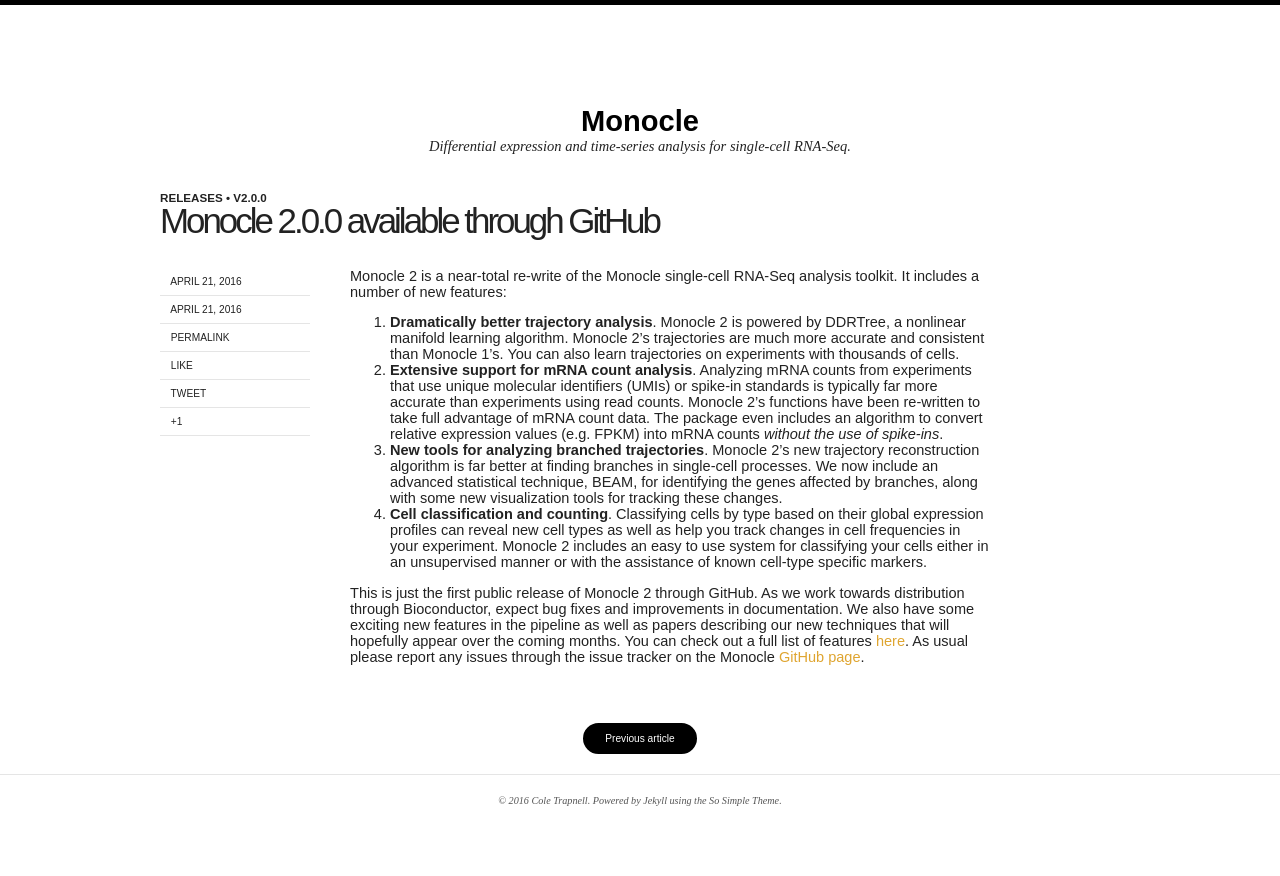
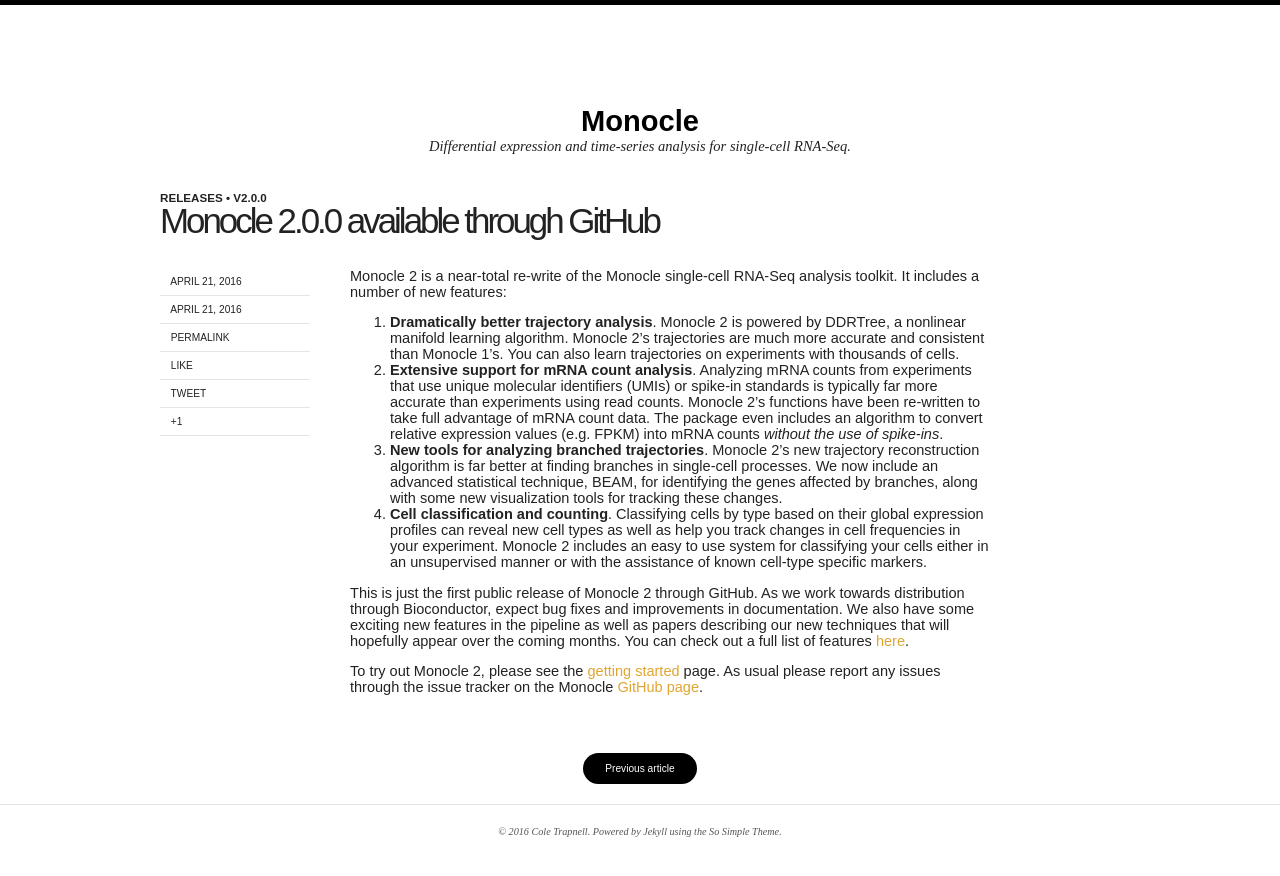
Before and after one commit to cole-trapnell-lab/monocle-release, a Jekyll site: the page built from _posts/2016-04-21-v2.0.0.md, in a window 1280 px wide. Shown: the top 876 px of the page. Built offline with Jekyll 4.4.1, drawn with Linux system fonts in a browser that asks for light colours; nearby versions of some CDN libraries.

Commit message:
updated the news post about Monocle 2 to point users to the install instructions

```diff
--- a/_posts/2016-04-21-v2.0.0.md
+++ b/_posts/2016-04-21-v2.0.0.md
@@ -16,4 +16,6 @@
 3. **New tools for analyzing branched trajectories**. Monocle 2's new trajectory reconstruction algorithm is far better at finding branches in single-cell processes. We now include an advanced statistical technique, BEAM, for identifying the genes affected by branches, along with some new visualization tools for tracking these changes.
 4. **Cell classification and counting**. Classifying cells by type based on their global expression profiles can reveal new cell types as well as help you track changes in cell frequencies in your experiment. Monocle 2 includes an easy to use system for classifying your cells either in an unsupervised manner or with the assistance of known cell-type specific markers.
 
-This is just the first public release of Monocle 2 through GitHub. As we work towards distribution through Bioconductor, expect bug fixes and improvements in documentation. We also have some exciting new features in the pipeline as well as papers describing our new techniques that will hopefully appear over the coming months. You can check out a full list of features [here](/features/index.html). As usual please report any issues through the issue tracker on the Monocle [GitHub page](https://github.com/cole-trapnell-lab/monocle-release).
+This is just the first public release of Monocle 2 through GitHub. As we work towards distribution through Bioconductor, expect bug fixes and improvements in documentation. We also have some exciting new features in the pipeline as well as papers describing our new techniques that will hopefully appear over the coming months. You can check out a full list of features [here](/features/index.html).
+
+To try out Monocle 2, please see the [getting started](/getting-started/index.html) page. As usual please report any issues through the issue tracker on the Monocle [GitHub page](https://github.com/cole-trapnell-lab/monocle-release).
```
